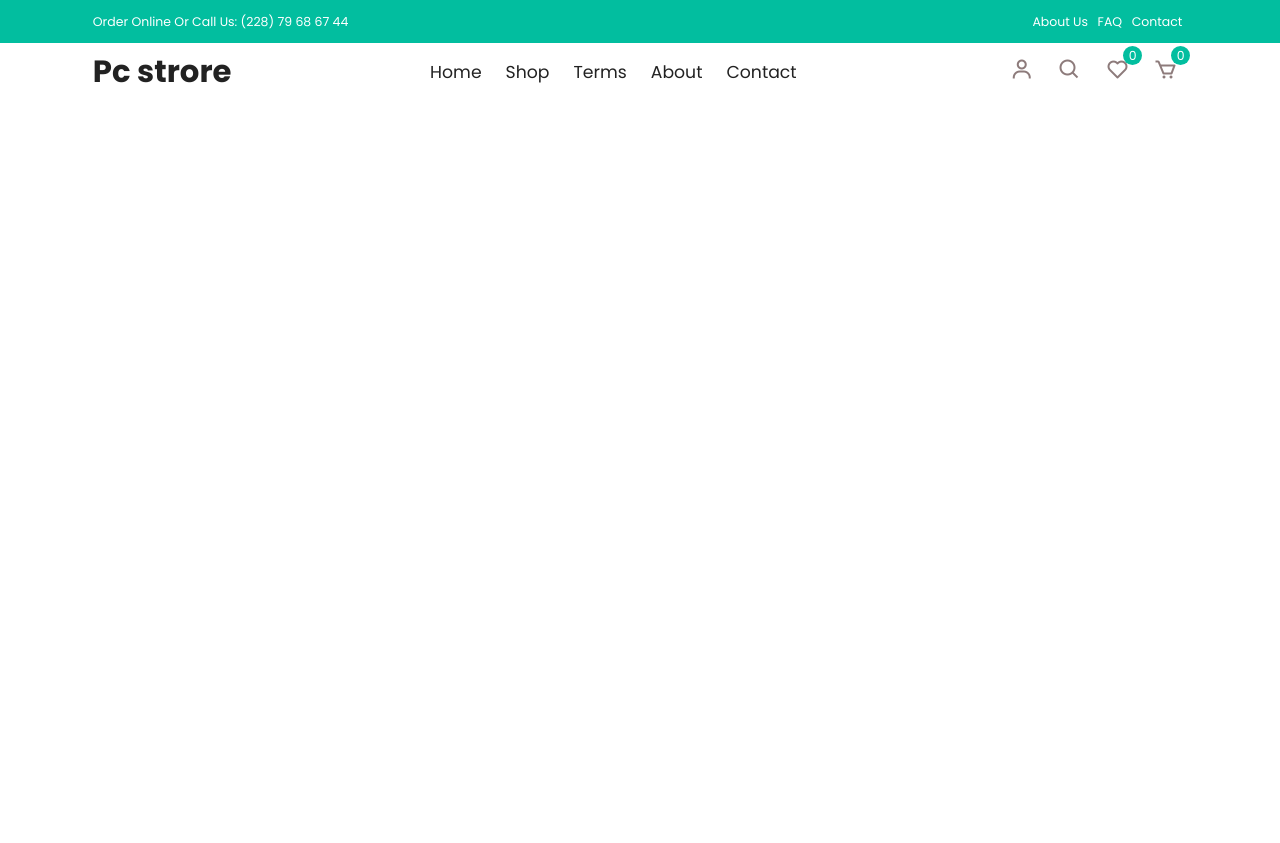
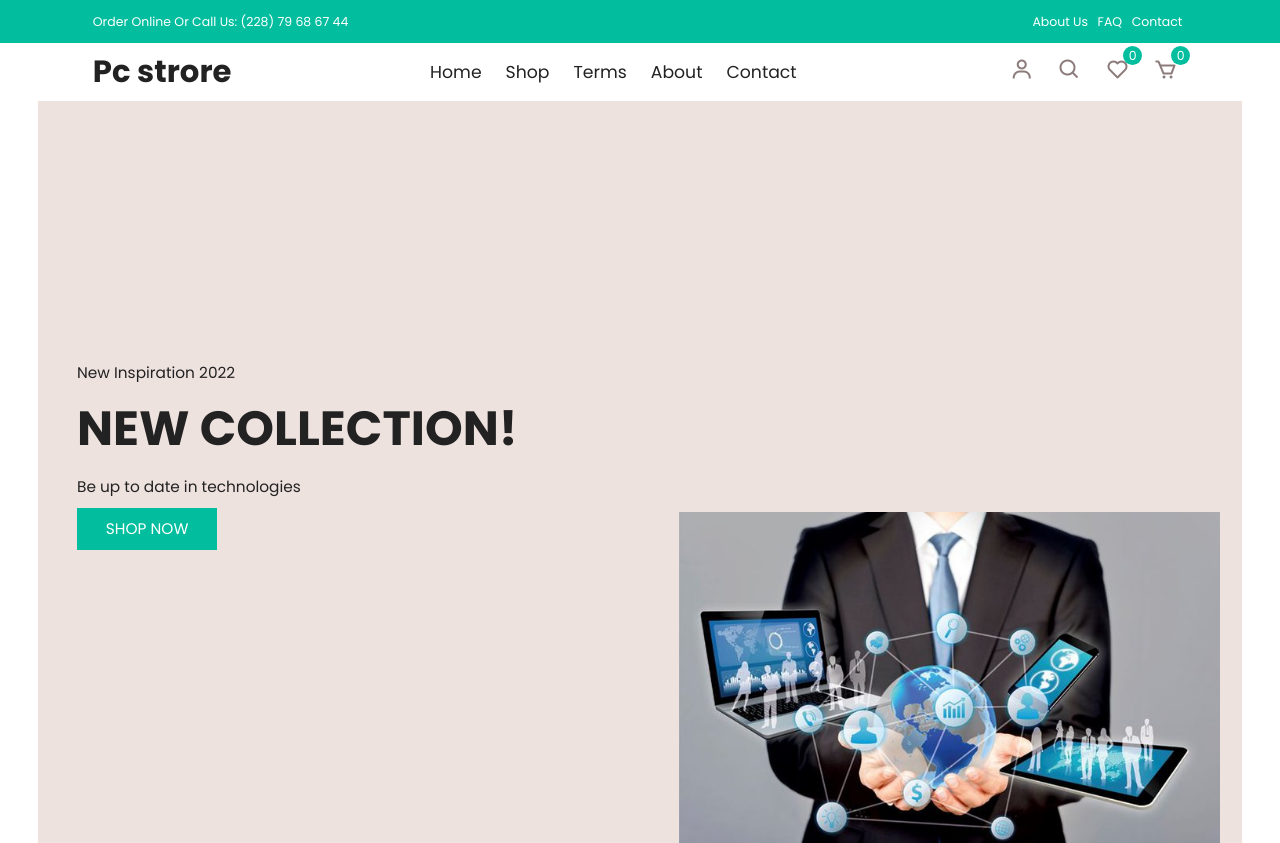
Before and after one commit to 3sandre/pcstore, a plain HTML site: page index.html in a window 1280 px wide. Both pictures are taken after a click on the link "Terms". Before the commit the page ends 800 px from the top, so only its background shows below. Drawn offline with nearby package versions, Linux system fonts and the light colour scheme.

Commit message:
add hero section

```diff
--- a/css/style.css
+++ b/css/style.css
@@ -15,8 +15,8 @@
     --white: #fff;
     --black: #222;
     --green: #02be9f;
-    --grey1: #c6b4b4;
-    --grey2: #ae9d99;
+    --grey1: #ede8e8;
+    --grey2: #eee2df;
   }
 
 html {
@@ -125,6 +125,125 @@ li {
     font-size: 2.3rem;
     cursor: pointer;
 }
+/* ============hero============== */
+/* .img1{
+    width: 900px;
+    height: 600px;
+} */
+.hero,
+.hero .glide__slides {
+  background-color: var(--grey2);
+  position: relative;
+  height: calc(100vh - 6rem);
+  margin: 0 4rem;
+  overflow: hidden;
+}
+.hero .center {
+    display: flex;
+    align-items: center;
+    justify-content: center;
+    position: relative;
+    height: 100%;
+    padding-top: 3rem;
+}
+.hero .left {
+    position: absolute;
+    top: 0;
+    opacity: 0;
+    left: 0;
+    transition: all 1000ms ease-in-out;
+}
+
+.hero .left h1 {
+    font-size: 5rem;
+    margin: 1rem 0;
+}
+.hero .left p {
+    font-size: 1.6rem;
+    margin-bottom:0 0 1rem;
+}
+
+.hero .left .hero-btn {
+    display: inline-block;
+    padding: 1rem 3rem;
+    font-size: 1.6rem;
+    margin-top: 1rem;
+    background-color: var(--green);
+    color: white;
+}
+
+.hero .right {
+    flex: 0 0 50%;
+    height: 100%;
+    position: relative;
+    text-align: center;
+}
+.hero .right img {
+    position: absolute;
+    width: 55rem;
+    opacity: 0;
+    transition: all 1000ms ease-in-out;
+}
+.hero .right img.img1 {
+    width: 90%;
+    right: -25%;
+    bottom: -50%;
+}
+.hero .right img.img2 {
+    width: 90%;
+    right: -40%;
+    bottom: -40%;
+}
+.glide__slide--active .center .right img {
+    bottom: -3%;
+    opacity: 1;
+}
+.glide__slide--active .left {
+    opacity: 1;
+    top: 35%;
+}
+
+/* =============media================ */
+@media (max-width: 999px) {
+    .glide__slide--active .left {
+      top: 15%;
+    }
+
+    .hero .right img.img1 {
+        width: 90%;
+    }
+
+    .hero .right img.img2 {
+        width: 100%;
+    }
+}
+@media (max-width: 567px) {
+    .center .right img.img1 {
+      width: 30rem;
+    }
+
+    .center .right img.img2 {
+      width: 33rem;
+    }
+
+    .hero,
+    .hero .glide__slides {
+      margin: 0;
+      padding: 0 3rem;
+    }
+
+    .hero .left h1 {
+      font-size: 3rem;
+    }
+
+    .hero .left span {
+      font-size: 1.4rem;
+    }
+    .hero .left p {
+      font-size: 1.5rem;
+      width: 80%;
+    }
+  }
 
 @media(max-width: 768px){
     .nav-list {
--- a/index.html
+++ b/index.html
@@ -65,7 +65,40 @@
 
             </div>
         </div>
-
+        <div class="hero">
+            <div class="glide" id="glide_1">
+                <div class="glide__track" data-glide-el="track">
+                  <ul class="glide__slides">
+                    <li class="glide__slide">
+                        <div class="center">
+                            <div class="left">
+                                <span class="">New Inspiration 2022</span>
+                                <h1 class="">NEW COLLECTION!</h1>
+                                <p>Be up to date in technologies</p>
+                                <a href="#" class="hero-btn">SHOP NOW</a>
+                            </div>
+                            <div class="right">
+                                <img class="img2" src="./images/img.jpg" alt="">
+                            </div>
+                        </div>
+                    </li>
+                    <li class="glide__slide">
+                        <div class="center">
+                            <div class="left">
+                                <span class="">New Inspiration 2022</span>
+                                <h1 class="">NEW COLLECTION!</h1>
+                                <p>Be up to date in technologies</p>
+                                <a href="#" class="hero-btn">SHOP NOW</a>
+                            </div>
+                            <div class="right">
+                                <img class="img1" src="./images/img.png" alt="">
+                            </div>
+                        </div>
+                    </li>
+                  </ul>
+                </div>
+              </div>
+        </div>
     </header>
     <script src="https://cdnjs.cloudflare.com/ajax/libs/Glide.js/3.4.1/glide.min.js"></script>
     <script src="./js/slider.js"></script>
--- a/js/slider.js
+++ b/js/slider.js
@@ -0,0 +1,14 @@
+// Hero Carousel
+const slider = document.querySelector('#glide_1');
+if (slider) {
+  new Glide(slider, {
+    type: 'carousel',
+    startAt: 0,
+    autoplay: 3000,
+    gap: 0,
+    hoverpause: true,
+    perView: 1,
+    animationDuration: 800,
+    animationTimingFunc: 'linear',
+  }).mount();
+}
```
Also changed, not shown: images/images (1).jpeg (deleted), images/img.jpeg (added), images/img.jpg (added), images/img.png (added), images/img1.jpeg (added), images/img2.jpeg (added), images/img3.jpeg (added).
